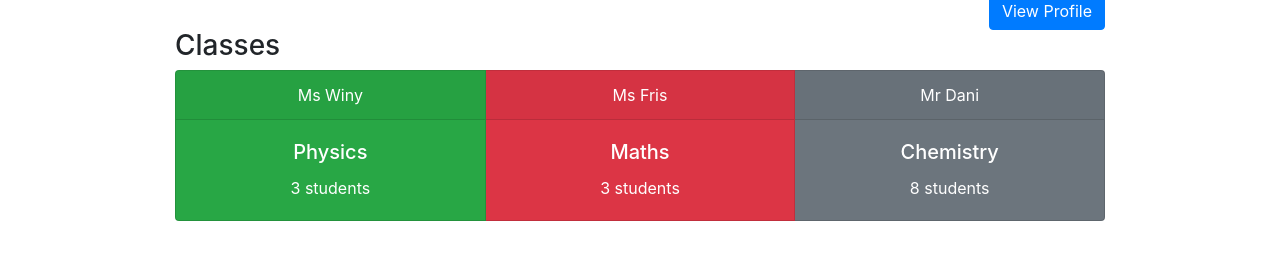
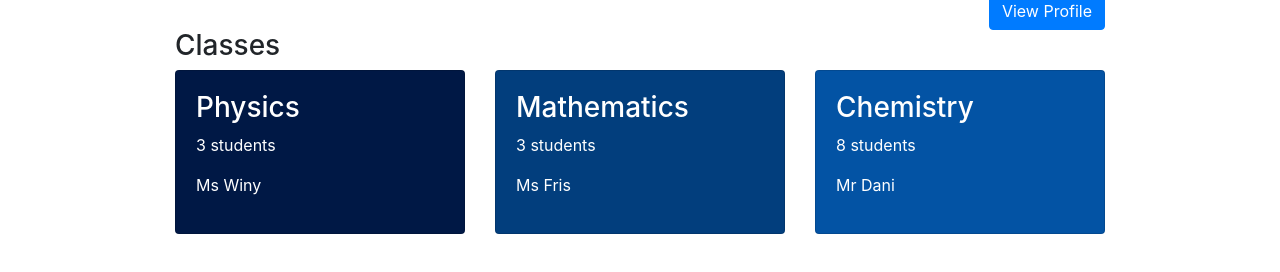
Before and after one commit to danikrisdayadi/lifehack2021, a React (Create React App) app in the folder client/: page /home in a window 1280 px wide. Shown: the part 564-836 px from the top of the page. Built offline with nearby package versions, Linux system fonts and the light colour scheme.

Commit message:
Change colours

```diff
--- a/client/src/components/leaderboard.jsx
+++ b/client/src/components/leaderboard.jsx
@@ -3,9 +3,9 @@ import { Card, Image, ProgressBar, Button, Container, Col, Row } from 'react-boo
 import DogProfile from '../assets/hurt.png';
 import styled from 'styled-components';
 import Coin from '../assets/coin.svg'
+import {gradient} from '../utils/colours';
 
 const Leaderboard = () => {
-    const gradient = ["#001219", "#005f73", "#0a9396", "#94d2bd", "#e9d8a6", "#ee9b00", "#ca6702", "#bb3e03", "#ae2012", "#9b2226"];
 
     const Style = styled.div`
         .bg-progress0 {
--- a/client/src/pages/HomePage.jsx
+++ b/client/src/pages/HomePage.jsx
@@ -1,9 +1,8 @@
 import React, { useState } from 'react';
 import { withRouter } from "react-router-dom";
-import {Container, Button, Card, CardGroup} from "react-bootstrap";
+import {Container, Button, Card, Row, Col} from "react-bootstrap";
 import UserProfile from "../components/userprofile";
-import {Link } from 'react-router-dom';
-import { propTypes } from 'react-bootstrap/esm/Image';
+import { gradient, homeGradient } from '../utils/colours';
 
 const HomePage = ({...props}) => {
     const [classes, setClasses] = useState([
@@ -16,7 +15,7 @@ const HomePage = ({...props}) => {
         {
             teacher: 'Ms Fris',
             student: [1,2,3],
-            subject: "Maths",
+            subject: "Mathematics",
             assignment: [1,2,3,4]
         },
         {
@@ -26,33 +25,25 @@ const HomePage = ({...props}) => {
             assignment: [1,2,3,4]
         },
     ]);
-    function onClickCard() {
-        console.log("HOW")
-        props.history.push("/classes")
+    function onClickCard(queryId) {
+        props.history.push("/class/" + queryId)
     }
-    const COLOR = [
-        'primary',
-        'success',
-        'danger',
-        'secondary',
-        'warning',
-        'info',
-        'light',
-        'dark',
-    ]
+
     let idx = 0;
     const classCard = classes.map((c) => {
         idx+=1;
         return (
-            <Card style={{ width: '1rem' }} key={c.teacher} bg={COLOR[idx]} text={COLOR[idx] === 'light' ? 'dark' : 'white'} onClick={() => onClickCard()}>
-                <Card.Header>{c.teacher}</Card.Header>
+            <Col>
+            <Card style={{ backgroundColor: `${homeGradient[Math.floor(idx % 5)]}`, textAlign: "left"}} key={c.teacher} text="white" onClick={() => onClickCard(c.subject.toLowerCase())}>
                 <Card.Body>
-                  <Card.Title>{c.subject} </Card.Title>
+                    <h3>{c.subject}</h3>
                   <Card.Text>
                     {c.student.length} students
                   </Card.Text>
+                  <p>{c.teacher}</p>
                 </Card.Body>
             </Card>
+            </Col>
         );
     });
 
@@ -65,7 +56,7 @@ const HomePage = ({...props}) => {
                 </div>
                 <div id="home-class" style={{marginBottom:'5%'}}>
                     <h3 style={{textAlign:"left", marginTop:'4%'}}>Classes</h3>
-                    <CardGroup>{classCard} </CardGroup>
+                    <Row>{classCard} </Row>
                 </div>
         </Container>
     );
--- /dev/null
+++ b/client/src/utils/colours.jsx
@@ -0,0 +1,3 @@
+export const gradient = ["#001219", "#005f73", "#0a9396", "#94d2bd", "#e9d8a6", "#ee9b00", "#ca6702", "#bb3e03", "#ae2012", "#9b2226"];
+
+export const homeGradient = ["#001233", "#001845", "#023e7d", "#0353a4", "#0466c8"];
```
Also changed, not shown: client/src/App.js (+1 -7 lines).
